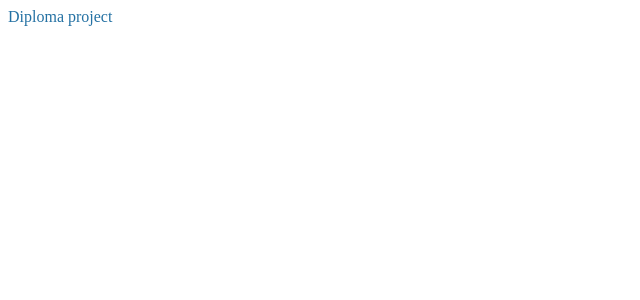
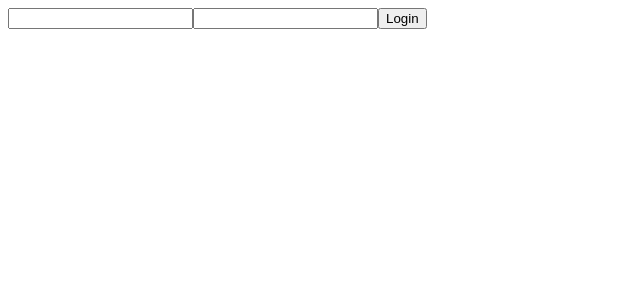
Before and after one commit to Rostislauuu/master-diploma, a React (Create React App) app: page /auth in a window 1280 px wide. Shown: the top 300 px of the page, without its empty margins (0-640 px from the left). Built offline with nearby package versions, Linux system fonts and the light colour scheme.

Commit message:
set up router and make functionality for login

```diff
--- a/package.json
+++ b/package.json
@@ -7,9 +7,12 @@
     "@testing-library/react": "^9.5.0",
     "@testing-library/user-event": "^7.2.1",
     "node-sass": "^4.14.1",
+    "prop-types": "^15.7.2",
     "react": "^16.13.1",
     "react-dom": "^16.13.1",
+    "react-hook-form": "^6.9.4",
     "react-redux": "^7.2.1",
+    "react-router-dom": "^5.2.0",
     "react-scripts": "3.4.3",
     "redux": "^4.0.5",
     "redux-devtools-extension": "^2.13.8",
--- a/src/App.js
+++ /dev/null
@@ -1,11 +0,0 @@
-import React from "react";
-
-const App = () => {
-  return (
-    <div className="App">
-      Diploma project
-    </div>
-  );
-}
-
-export default App;
--- /dev/null
+++ b/src/react/App.js
@@ -0,0 +1,22 @@
+import React from "react";
+import { Route, Switch } from "react-router-dom";
+
+import PrivateRoute from "./Routes/PrivateRoute";
+
+import Login from "./Login/Login";
+import Lessons from "./Lessons/Lessons";
+
+const App = () => {
+  return (
+    <React.Fragment>
+      <Switch>
+        <Route path="/auth" component={Login} />
+
+        {/* Make here one component with multiple routes*/}
+        <PrivateRoute path="/lessons" component={Lessons} />
+      </Switch>
+    </React.Fragment>
+  );
+}
+
+export default App;
--- /dev/null
+++ b/src/react/Lessons/Lessons.js
@@ -0,0 +1,11 @@
+import React from "react";
+
+const Lessons = () => {
+    return(
+        <div>
+            Lessons
+        </div>
+    )
+};
+
+export default Lessons;
--- /dev/null
+++ b/src/react/Login/Login.js
@@ -0,0 +1,62 @@
+import React from "react";
+
+import { useForm } from "react-hook-form";
+
+const Login = () => {
+    const {
+        handleSubmit,
+        register,
+        watch,
+        setValue
+     } = useForm({
+         defaultValues: {
+            email: "",
+            password: ""
+         }
+     });
+
+    const handleLogin = () => {};
+
+    return (
+        <div className="login">
+            <div className="login-container">
+                <form onSubmit={handleSubmit(handleLogin)}>
+                    <input
+                      type="email"
+                      name="email"
+                      ref={register(
+                        {
+                            name: "email"
+                        },
+                        {
+                            required: "This field is required"
+                        }
+                      )}
+                      value={watch("email")}
+                      onChange={e => setValue("email", e.target.value)}
+                     />
+                     <input
+                      type="password"
+                      name="password"
+                      ref={register(
+                        {
+                            name: "password"
+                        },
+                        {
+                            required: "This field is required"
+                        }
+                      )}
+                      value={watch("password")}
+                      onChange={e => setValue("password", e.target.value)}
+                     />
+
+                     <button type="submit">
+                        Login
+                     </button>
+                </form>
+            </div>
+        </div>
+    )
+};
+
+export default Login;
--- /dev/null
+++ b/src/react/Routes/PrivateRoute.js
@@ -0,0 +1,28 @@
+import React from "react";
+import { Route, Redirect } from "react-router-dom";
+import { connect } from "react-redux";
+import PropTypes from "prop-types";
+
+
+const PrivateRoute = ({ component: Component, isAuthenticated, location, allowed, ...rest }) => (
+  <Route
+    {...rest}
+    render={props => {
+      if (!isAuthenticated) return <Redirect to={{ pathname: "/auth", state: { from: location } }}/>;
+
+      return <Component {...props} />
+    }}
+  />
+);
+
+PrivateRoute.propTypes = {
+  component: PropTypes.func.isRequired,
+  isAuthenticated: PropTypes.bool.isRequired,
+  location: PropTypes.object.isRequired,
+};
+
+export default connect(
+  state => ({
+    isAuthenticated: state.auth.isAuthenticated,
+  })
+)(PrivateRoute);
```
Also changed, not shown: src/index.js (+9 -6 lines), 1 other file (tests, documents, lock files or other folders).
